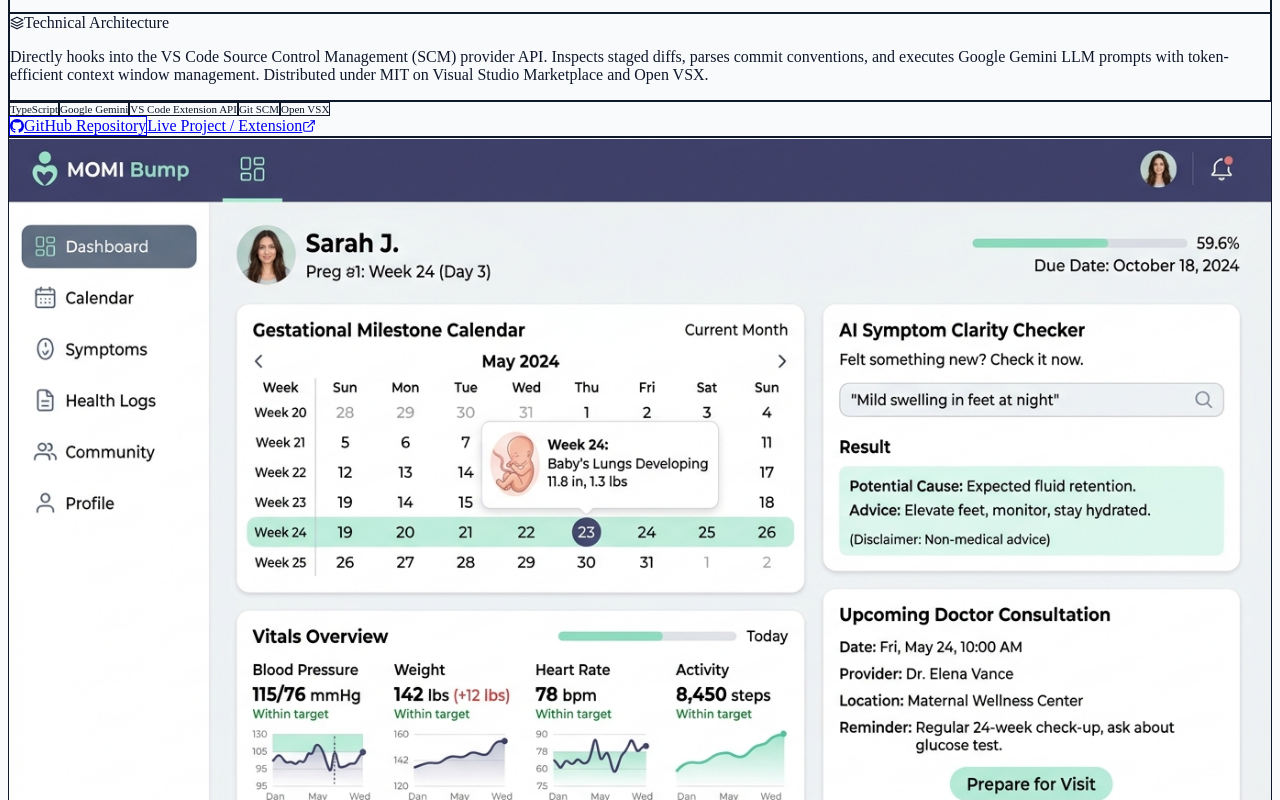
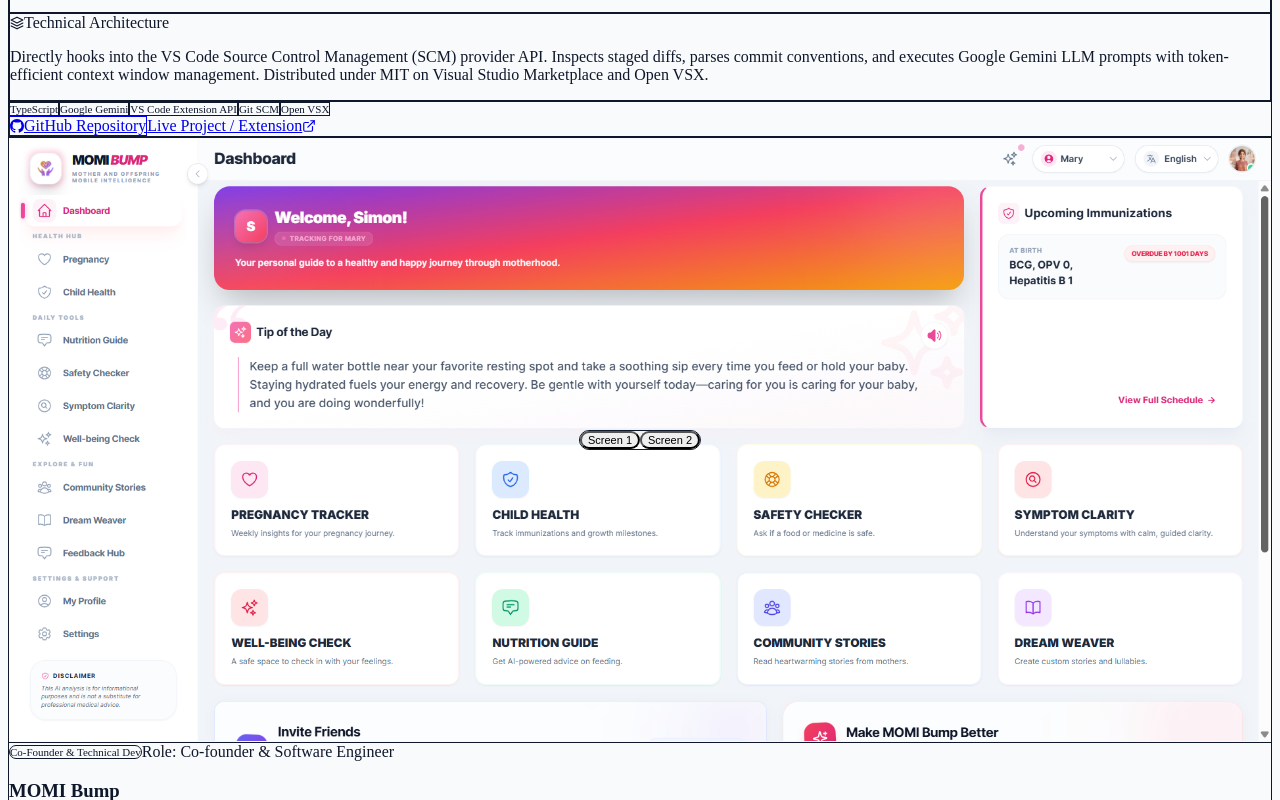
Before and after one commit to symon9/Portfolio, a Next.js app: page / in a window 1280 px wide. Shown: the part 2880-3680 px from the top of the page. Built offline with nearby package versions, Linux system fonts and the light colour scheme.

Commit message:
feat(projects): add authentic momibump screenshots with multi-screen preview switcher

```diff
--- a/app/components/homepage/projects/index.jsx
+++ b/app/components/homepage/projects/index.jsx
@@ -16,6 +16,7 @@
 
 export default function Projects() {
   const [activeCategory, setActiveCategory] = useState("all");
+  const [selectedImages, setSelectedImages] = useState({});
 
   const filteredProjects =
     activeCategory === "all"
@@ -72,15 +73,44 @@
                   {/* Left Column: Image Preview */}
                   <div className="lg:col-span-6 relative bg-slate-100 dark:bg-slate-950 flex flex-col justify-center overflow-hidden min-h-[300px] lg:min-h-[440px] border-b lg:border-b-0 lg:border-r border-slate-200 dark:border-white/10">
                     <div className="relative w-full h-full min-h-[300px] lg:min-h-[440px] flex items-center justify-center p-4 sm:p-6">
+                      {(() => {
+                        const activeIdx = selectedImages[project.id] ?? 0;
+                        const currentSrc = project.images ? project.images[activeIdx] || project.images[0] : project.image;
+                        return (
+                          <>
                             <Image
-                        src={project.image}
-                        alt={project.name}
+                              src={currentSrc}
+                              alt={`${project.name} preview ${activeIdx + 1}`}
                               width={900}
                               height={550}
-                        unoptimized={project.image?.endsWith(".gif")}
+                              unoptimized={currentSrc?.endsWith(".gif")}
                               className="w-full h-auto object-cover rounded-xl border border-slate-200/80 dark:border-white/10 shadow-lg dark:shadow-2xl transition-transform duration-500 group-hover:scale-[1.02]"
                               priority={project.id === "codemind-ai"}
                             />
+                            {project.images && project.images.length > 1 && (
+                              <div className="absolute bottom-5 left-1/2 -translate-x-1/2 flex items-center gap-1.5 p-1 rounded-full bg-slate-950/80 dark:bg-black/80 backdrop-blur-md border border-white/15 shadow-xl z-10">
+                                {project.images.map((img, idx) => (
+                                  <button
+                                    key={img}
+                                    type="button"
+                                    onClick={(e) => {
+                                      e.stopPropagation();
+                                      setSelectedImages((prev) => ({ ...prev, [project.id]: idx }));
+                                    }}
+                                    className={`text-[11px] font-mono px-3 py-1 rounded-full transition-all ${
+                                      activeIdx === idx
+                                        ? "bg-indigo-600 text-white font-semibold shadow-sm"
+                                        : "text-slate-300 hover:text-white hover:bg-white/10"
+                                    }`}
+                                  >
+                                    Screen {idx + 1}
+                                  </button>
+                                ))}
+                              </div>
+                            )}
+                          </>
+                        );
+                      })()}
                     </div>
                   </div>
 
--- a/utils/data/projects-data.js
+++ b/utils/data/projects-data.js
@@ -55,7 +55,8 @@
     tools: ["React", "Next.js", "TypeScript", "Node.js", "REST APIs", "Tailwind CSS"],
     code: null,
     demo: "https://momibump.com/en",
-    image: "/image/momibump.jpg",
+    image: "/image/momibump.png",
+    images: ["/image/momibump.png", "/image/momibump-2.png"],
     featured: true,
     isOpenSource: false,
   },
```
Also changed, not shown: public/image/momibump-2.png (added), public/image/momibump.png (added). Lines whose indentation alone changed are shown as unchanged.
